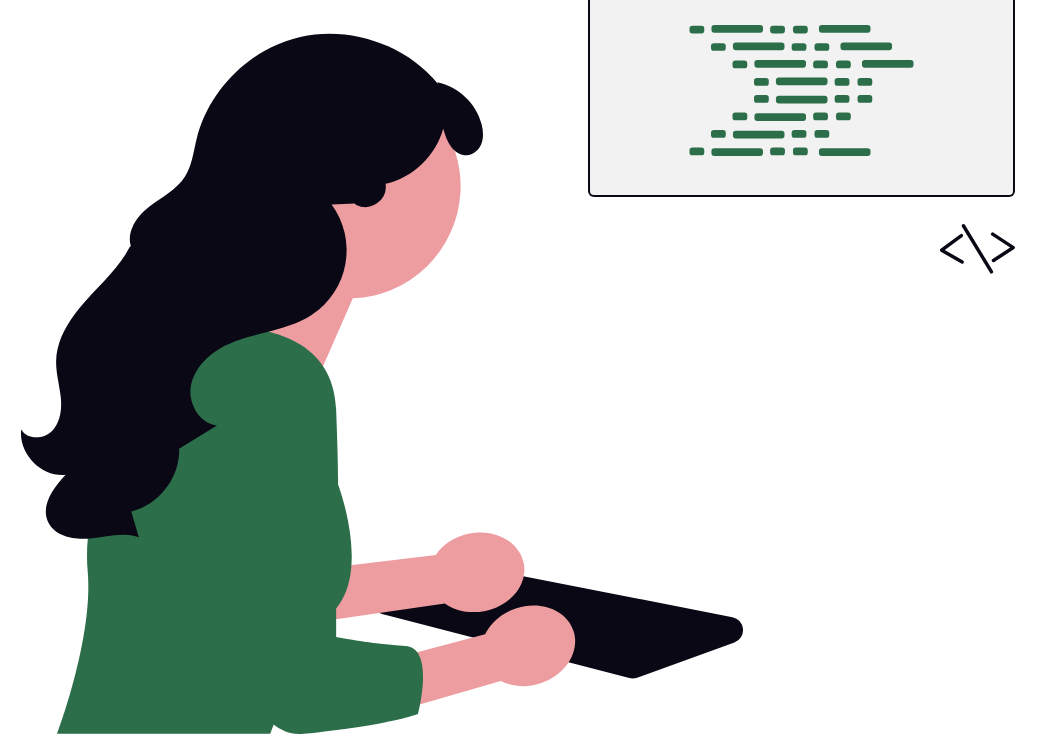
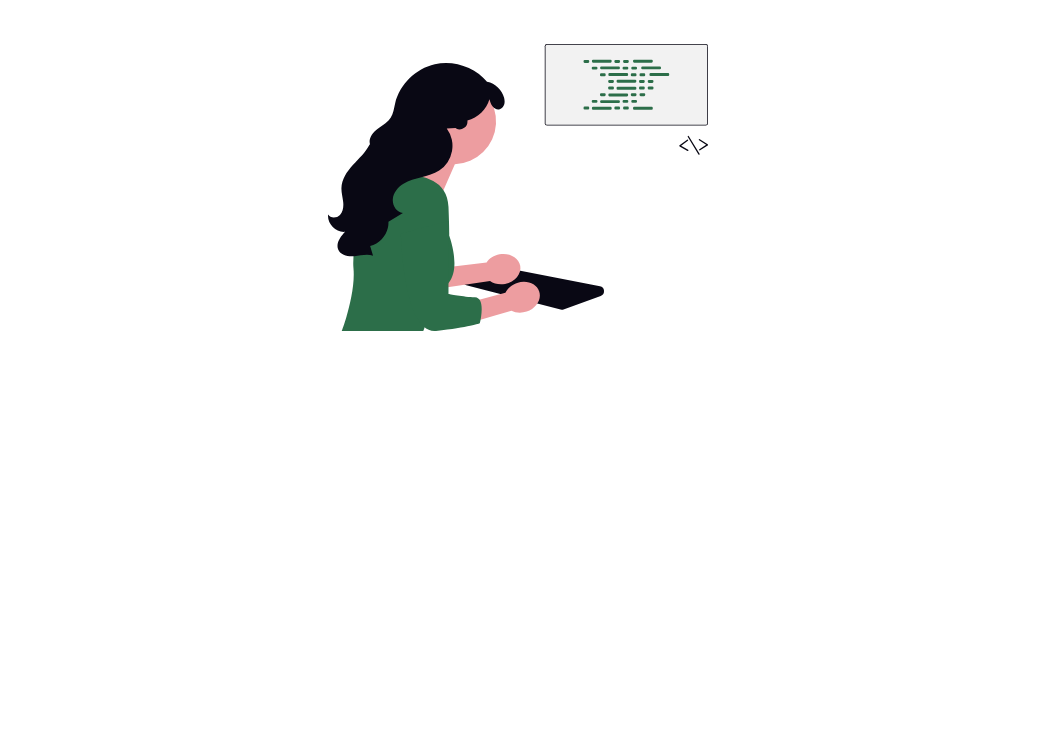
Before and after one commit to cornious-on-the-cob/First-E-Portfolio, a plain HTML site: page index.html in a window 1280 px wide. Shown: the part 447-1181 px from the top of the page, without its empty margins (122-1168 px from the left). After the commit the page ends 838 px from the top, so only its background shows below. Drawn offline with Linux system fonts and the light colour scheme; a web font is replaced by a local one.

Commit message:
fixed img

```diff
--- a/index.html
+++ b/index.html
@@ -92,6 +92,7 @@
                 <img
                   src="./assets/undraw_typing-code_6t2b.svg"
                   alt="typing code"
+                  class="typing__uncode"
                 />
               </figure>
 
--- a/styles.css
+++ b/styles.css
@@ -143,4 +143,9 @@ nav {
     flex: 1;
     display: flex;
     align-items: center;
+    padding: 60px;
 }
+
+.typing__uncode {
+    width: 100%;
+}
```
